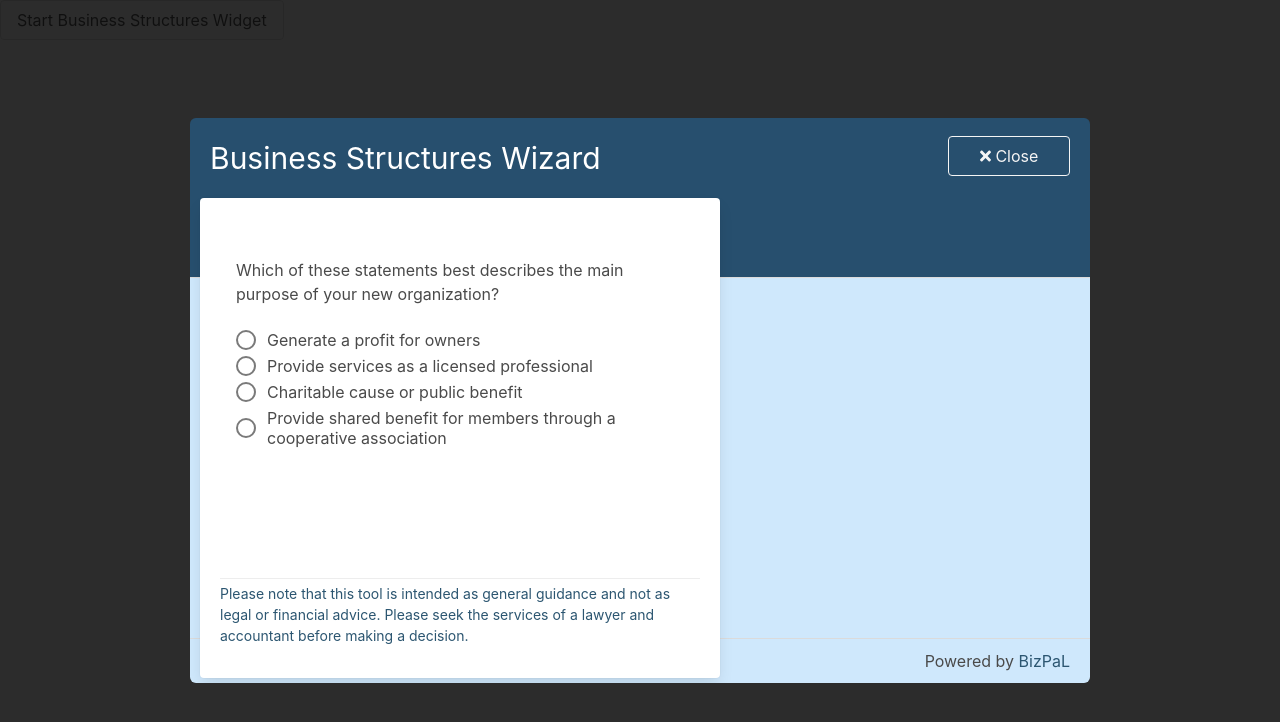
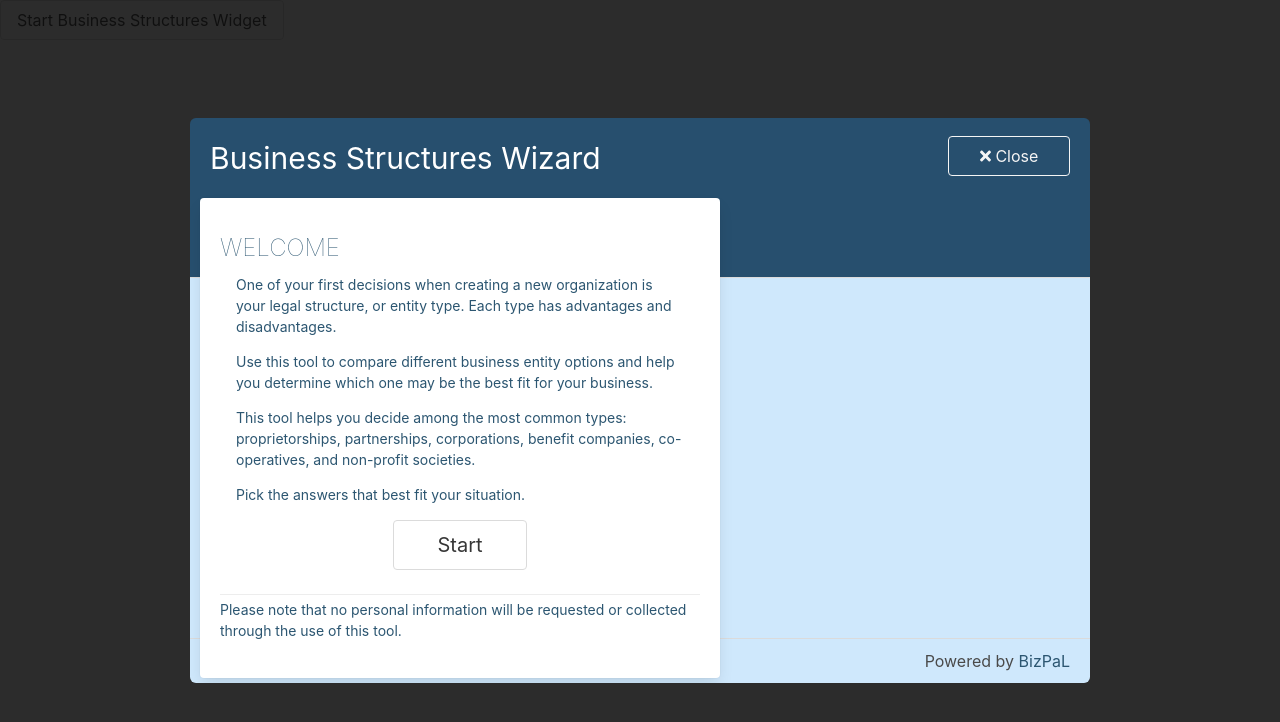
Before and after one commit to bcgov/entity-selection-tool, a Vue app: page / in a window 1280 px wide. Both pictures are taken after a click on the button "Start Business Structures Widget". Shown: the top 722 px of the page. Built offline with nearby package versions, Linux system fonts and the light colour scheme.

Commit message:
Intro text added - fix profit/non-profit gate css

```diff
--- a/src/App.vue
+++ b/src/App.vue
@@ -166,4 +166,8 @@ export default {
   font-weight: bolder;
   font-style: italic;
 }
+.be-intro-text {
+  font-size: 14px;
+  color: #2c5671;
+}
 </style>
--- a/src/components/ModalHome.vue
+++ b/src/components/ModalHome.vue
@@ -65,15 +65,39 @@
       </div>
     </div>
     <div class="modal-card-body">
-      <div v-if="!started && !nonProfit">
+      <div class="columns">
+        <div v-if="!started && !nonProfit" class="column is-half">
           <BaseCard class="question box">
-          <template v-slot:headertext> </template>
+            <template v-slot:headertext>
+              <h2 v-if="!introGate" class="title be-question-title is-4">
+                WELCOME
+              </h2></template
+            >
             <template v-slot:bodytext>
+              <div v-if="!introGate">
+                <p class="be-intro-text">{{ $t("intro_1") }}</p>
+                <p class="be-intro-text">{{ $t("intro_2") }}</p>
+                <p class="be-intro-text">{{ $t("intro_3") }}</p>
+                <p class="be-intro-text">{{ $t("intro_4") }}</p>
+
+                <div class="buttons">
+                  <b-button
+                    class="be-form-button"
+                    size="is-medium"
+                    @click="showIntroGate()"
+                  >
+                    Start
+                  </b-button>
+                </div>
+              </div>
+              <div v-if="introGate">
                 <fieldset>
                   <legend>
                     {{ $t("start_question") }}
                   </legend>
                   <br />
+                  <form class="be-question-form">
+                    <div class="field">
                       <b-radio
                         type="is-info"
                         @click.native="start()"
@@ -84,7 +108,8 @@
                       >
                         {{ $t("start_question_opt1") }}
                       </b-radio>
-              <br />
+                    </div>
+                    <div class="field">
                       <b-radio
                         type="is-info"
                         @click.native="start()"
@@ -95,7 +120,8 @@
                       >
                         {{ $t("start_question_opt2") }}
                       </b-radio>
-              <br />
+                    </div>
+                    <div class="field">
                       <b-radio
                         type="is-info"
                         @click.native="showNonProfit()"
@@ -106,7 +132,8 @@
                       >
                         {{ $t("start_question_opt3") }}
                       </b-radio>
-              <br />
+                    </div>
+                    <div class="field">
                       <b-radio
                         type="is-info"
                         @click.native="showNonProfit()"
@@ -117,11 +144,15 @@
                       >
                         {{ $t("start_question_opt4") }}
                       </b-radio>
+                    </div>
+                  </form>
                 </fieldset>
+              </div>
             </template>
             <template v-slot:footertext>
               <section class="be-context">
-              <p>
+                <p v-if="!introGate">{{ $t("intro_disclaimer") }}</p>
+                <p v-if="introGate">
                   {{ $t("disclaimer") }}
                 </p>
               </section>
@@ -133,6 +164,7 @@
         </div>
         <div v-if="nonProfit">
           <NonProfit @clicked="restartNonProfit"></NonProfit>
+        </div>
       </div>
     </div>
     <footer class="modal-card-foot">
@@ -193,7 +225,16 @@ export default {
           "Please note that this tool is intended as general guidance and not as legal or financial advice. Please seek the services of a lawyer and accountant before making a decision.",
         powered: "Powered by",
         bizpal_link: "https://services.bizpal-perle.ca/",
-        bizpal: "BizPaL"
+        bizpal: "BizPaL",
+        intro_1:
+          "One of your first decisions when creating a new organization is your legal structure, or entity type. Each type has advantages and disadvantages.",
+        intro_2:
+          "Use this tool to compare different business entity options and help you determine which one may be the best fit for your business.",
+        intro_3:
+          "This tool helps you decide among the most common types: proprietorships, partnerships, corporations, benefit companies, co-operatives, and non-profit societies.",
+        intro_4: "Pick the answers that best fit your situation.",
+        intro_disclaimer:
+          "Please note that no personal information will be requested or collected through the use of this tool."
       },
       fr: {
         business_structures: "Structures d'entreprise",
@@ -212,7 +253,16 @@ export default {
           "Please note that this tool is intended as general guidance and not as legal or financial advice. Please seek the services of a lawyer and accountant before making a decision. (fr)",
         powered: "Proposé par",
         bizpal_link: "https://services.perle-bizpal.ca/",
-        bizpal: "PerLE"
+        bizpal: "PerLE",
+        intro_1:
+          "One of your first decisions when creating a new organization is your legal structure, or entity type. Each type has advantages and disadvantages. FR",
+        intro_2:
+          "Use this tool to compare different business entity options and help you determine which one may be the best fit for your business. FR",
+        intro_3:
+          "This tool helps you decide among the most common types: proprietorships, partnerships, corporations, benefit companies, co-operatives, and non-profit societies. FR",
+        intro_4: "Pick the answers that best fit your situation.FR",
+        intro_disclaimer:
+          "Please note that no personal information will be requested or collected through the use of this tool. FR"
       }
     }
   }, // end i18n
@@ -221,7 +271,8 @@ export default {
       radioButton: "",
       started: false,
       nonProfit: false,
-      lang: "en"
+      lang: "en",
+      introGate: false
     };
   },
   mounted: function() {
@@ -239,6 +290,9 @@ export default {
     showNonProfit: function() {
       this.nonProfit = true;
     },
+    showIntroGate: function() {
+      this.introGate = true;
+    },
     // restart from non-profit card
     restartNonProfit(value) {
       this.nonProfit = value;
```
Lines whose indentation alone changed are shown as unchanged.
